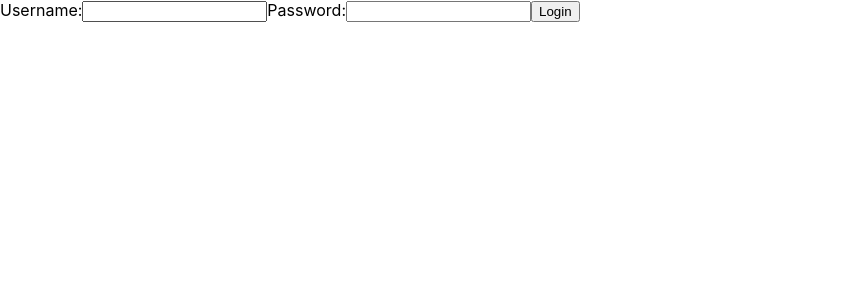
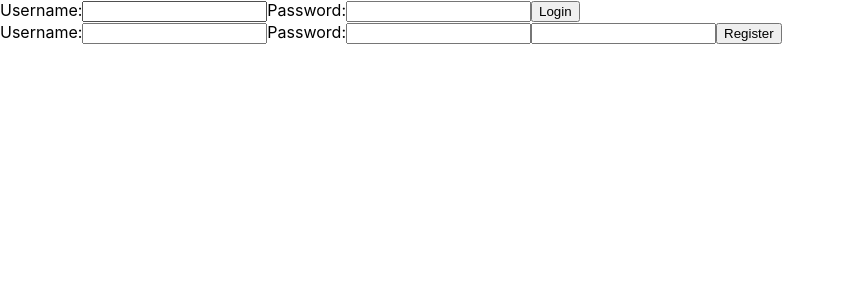
Before and after one commit to NBESS/my-blog, a React (Create React App) app: page / in a window 1280 px wide. Shown: the top 300 px of the page, without its empty margins (0-844 px from the left). Built offline with nearby package versions, Linux system fonts and the light colour scheme.

Commit message:
Add Logout, Register and UserBar components

```diff
--- a/src/App.js
+++ b/src/App.js
@@ -1,8 +1,8 @@
 import './App.css';
-import Login from './user/Login';
+import { UserBar } from './user/UserBar';
 
 function App() {
-  return <Login />;
+  return <UserBar />;
 }
 
 export default App;
--- a/src/user/Login.js
+++ b/src/user/Login.js
@@ -1,6 +1,6 @@
 import React from 'react';
 
-export default function Login() {
+export function Login() {
   return (
     <form onSubmit={(e) => e.preventDefault()}>
       <label htmlFor='login-username'>Username:</label>
--- /dev/null
+++ b/src/user/Logout.js
@@ -0,0 +1,10 @@
+import React from 'react';
+
+export function Logout({ user }) {
+  return (
+    <form onSubmit={(e) => e.preventDefault()}>
+      Logged in as: <b>{user}</b>
+      <input type='submit' value='logout' />
+    </form>
+  );
+}
--- /dev/null
+++ b/src/user/Register.js
@@ -0,0 +1,18 @@
+import React from 'react';
+
+export function Register() {
+  return (
+    <form onSubmit={(e) => e.preventDefault()}>
+      <label htmlFor='register-username'>Username:</label>
+      <input type='text' name='register-username' id='register-username' />
+      <label htmlFor='register-password'>Password:</label>
+      <input type='password' name='register-password' id='register-password' />
+      <input
+        type='password'
+        name='register-password-repeat'
+        id='register-password-repeat'
+      />
+      <input type='submit' value='Register' />
+    </form>
+  );
+}
--- /dev/null
+++ b/src/user/UserBar.js
@@ -0,0 +1,20 @@
+import React from 'react';
+
+import { Login } from './Login';
+import { Logout } from './Logout';
+import { Register } from './Register';
+
+export function UserBar() {
+  const user = '';
+
+  if (user) {
+    return <Logout user={user} />;
+  } else {
+    return (
+      <React.Fragment>
+        <Login />
+        <Register />
+      </React.Fragment>
+    );
+  }
+}
```
